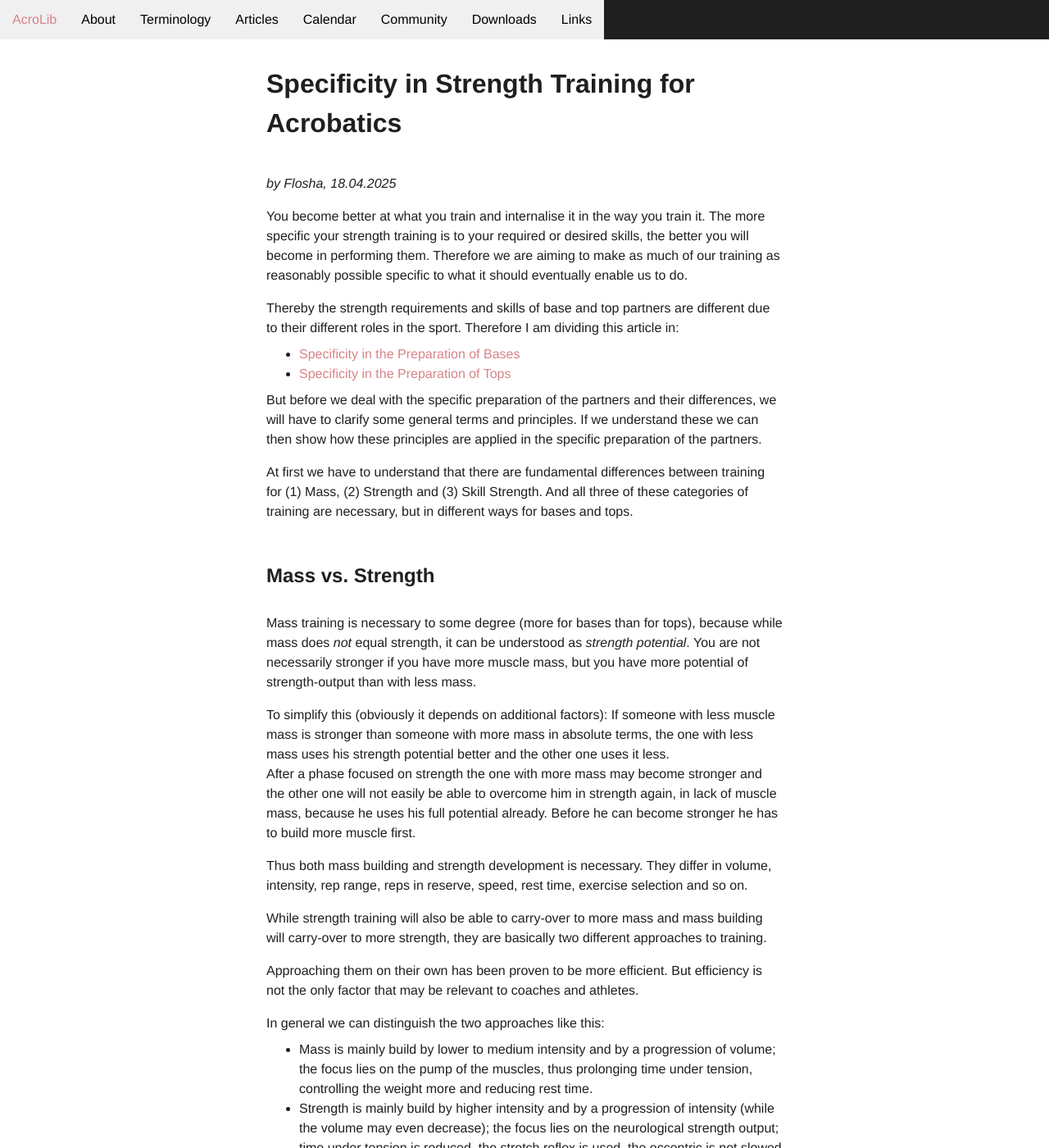
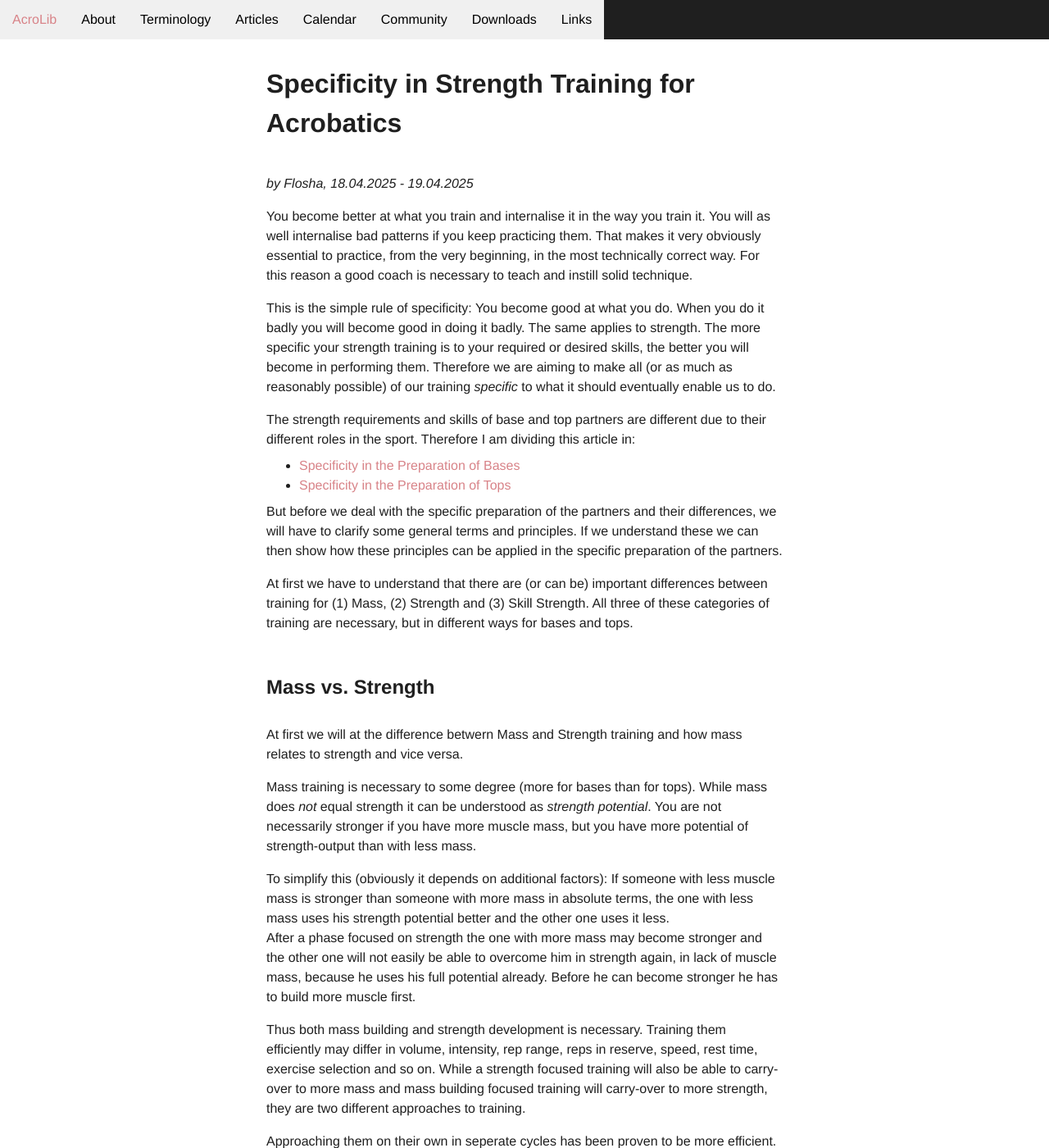
Before and after one commit to floshin/acrolib, a Jekyll site: the page built from training/specificity.md, in a window 1280 px wide and 1400 px high. Shown: the whole window at 82% size. Built offline with Jekyll 4.4.1, drawn with Linux system fonts in a browser that asks for light colours; our own code applies the rules of GitHub Pages for plain Markdown files; some of the changed text lies outside the part shown.

Commit message:
Update specificity.md

```diff
--- a/training/specificity.md
+++ b/training/specificity.md
@@ -1,36 +1,46 @@
 # Specificity in Strength Training for Acrobatics
 
-*by Flosha, 18.04.2025*
+*by Flosha, 18.04.2025 - 19.04.2025*
 
-You become better at what you train and internalise it in the way you train it. The more specific your strength training is to your required or desired skills, the better you will become in performing them. Therefore we are aiming to make as much of our training as reasonably possible specific to what it should eventually enable us to do.
+You become better at what you train and internalise it in the way you train it. You will as well internalise bad patterns if you keep practicing them. That makes it very obviously essential to practice, from the very beginning, in the most technically correct way. For this reason a good coach is necessary to teach and instill solid technique.
 
-Thereby the strength requirements and skills of base and top partners are different due to their different roles in the sport. Therefore I am dividing this article in:
+This is the simple rule of specificity: You become good at what you do. When you do it badly you will become good in doing it badly. The same applies to strength. The more specific your strength training is to your required or desired skills, the better you will become in performing them. Therefore we are aiming to make all (or as much as reasonably possible) of our training *specific* to what it should eventually enable us to do.
+
+The strength requirements and skills of base and top partners are different due to their different roles in the sport. Therefore I am dividing this article in:
 * [Specificity in the Preparation of Bases](#specificity-in-the-preparation-of-bases)
 * [Specificity in the Preparation of Tops](#specificity-in-the-preparation-of-tops)
 
-But before we deal with the specific preparation of the partners and their differences, we will have to clarify some general terms and principles. If we understand these we can then show how these principles are applied in the specific preparation of the partners.
+But before we deal with the specific preparation of the partners and their differences, we will have to clarify some general terms and principles. If we understand these we can then show how these principles can be applied in the specific preparation of the partners.
 
-At first we have to understand that there are fundamental differences between training for (1) Mass, (2) Strength and (3) Skill Strength. And all three of these categories of training are necessary, but in different ways for bases and tops.
+At first we have to understand that there are (or can be) important differences between training for (1) Mass, (2) Strength and (3) Skill Strength. All three of these categories of training are necessary, but in different ways for bases and tops.
 
 
 ## Mass vs. Strength
 
-Mass training is necessary to some degree (more for bases than for tops), because while mass does *not* equal strength, it can be understood as *strength potential*. You are not necessarily stronger if you have more muscle mass, but you have more potential of strength-output than with less mass.
+At first we will at the difference betwern Mass and Strength training and how mass relates to strength and vice versa.
+
+Mass training is necessary to some degree (more for bases than for tops). While mass does *not* equal strength it can be understood as *strength potential*. You are not necessarily stronger if you have more muscle mass, but you have more potential of strength-output than with less mass.
 
 To simplify this (obviously it depends on additional factors): If someone with less muscle mass is stronger than someone with more mass in absolute terms, the one with less mass uses his strength potential better and the other one uses it less.
 After a phase focused on strength the one with more mass may become stronger and the other one will not easily be able to overcome him in strength again, in lack of muscle mass, because he uses his full potential already. Before he can become stronger he has to build more muscle first.
 
-Thus both mass building and strength development is necessary. They differ in volume, intensity, rep range, reps in reserve, speed, rest time, exercise selection and so on.
+Thus both mass building and strength development is necessary. Training them efficiently may differ in volume, intensity, rep range, reps in reserve, speed, rest time, exercise selection and so on. While a strength focused training will also be able to carry-over to more mass and mass building focused training will carry-over to more strength, they are two different approaches to training.
 
-While strength training will also be able to carry-over to more mass and mass building will carry-over to more strength, they are basically two different approaches to training.
-
-Approaching them on their own has been proven to be more efficient. But efficiency is not the only factor that may be relevant to coaches and athletes.
+Approaching them on their own in seperate cycles has been proven to be more efficient. But efficiency is not the only factor that may be relevant to coaches and athletes.
 
 In general we can distinguish the two approaches like this:
 * Mass is mainly build by lower to medium intensity and by a progression of volume; the focus lies on the pump of the muscles, thus prolonging time under tension, controlling the weight more and reducing rest time.
 * Strength is mainly build by higher intensity and by a progression of intensity (while the volume may even decrease); the focus lies on the neurological strength output; time under tension is reduced, the stretch reflex is used, the eccentric is not slowed down and the concentric done as explosive as safely possible; rest time is increased as needed.
 
-But while this is a general scheme that works for most people, we also have to be aware that some people respond better to higher intensity and less volume even for building mass. While others respond better to less intensity and higher volume; and strength can be developed in this way too, just more slowly (but also very safely).
+But while this is a general scheme that works for most people, we also have to be aware that some people respond better to higher intensity and less volume even for building mass. While others respond better to less intensity and higher volume. And strength can be developed with lower intensity and higher volume too, just more slowly (but also very safely).
+
+If strength is increased in this way it basically means that one never fully utilises the muscle mass to his full potential and will not be as strong as he could be. But that doesn't mean that it might not be a potent and safe approach to training for some use-cases.
+
+This is based on two different approaches to training, progression and overload:
+
+* Usually one may approach it by training with high intensity, gaining as much strength as possible, then building more mass, then doing another strength cycle to utilise this mass and so on. By doing so one is often close to the edge of what his body can handle with positive adaptation instead of breaking down and if he finds the right sweet spot in doing so, e.g. by diverse regulation methods, he will make progress and hopefully remain injury-free. It also may be more valuable for people who do not train everyday and who like planning and thinkering around with their programme. Planning and sticking to these cycles can be difficult and tiring and too much for many people to do on their own, when they just want to focus on training. Periodisation and training in cycles is usually something planned and provided by Coaches, so that their athletes do not have to worry about it. Many non-professional strength athletes use modern apps providing such a scheme for them instead of doing it on their own.
+
+* The other method is very different in that it is setting a
 
 For bases and tops we have to make a clear distinction in regard to mass vs. strength as it relates to their role. Bases can theoretically maximise mass building, depending on their other goals. There is always a trade-off in being too heavy depending on which kinds of disciplines a base is also trying to specialise in.
 
```
